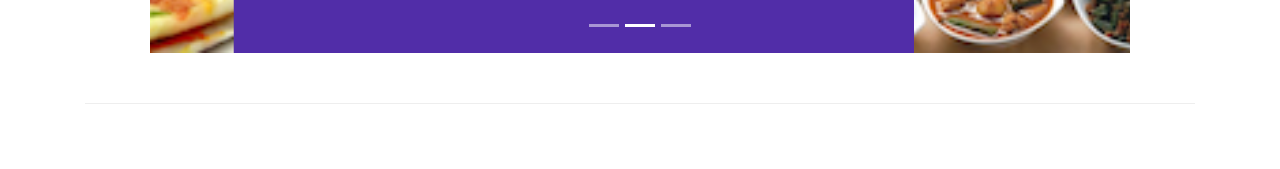
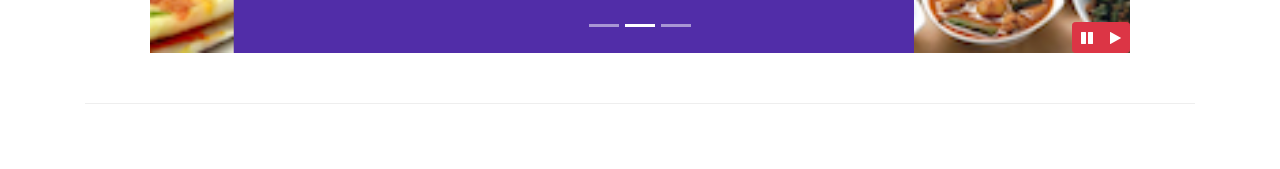
Before and after one commit to Hazem94/Front-End-UI, a website: page index.html in a window 1280 px wide. Shown: the part 631-800 px from the top of the page. Drawn offline with nearby package versions, Linux system fonts and the light colour scheme.

Commit message:
Bootstrap JQuery

```diff
--- a/css/styles.css
+++ b/css/styles.css
@@ -55,3 +55,9 @@ body{
 	top: 0;
 	left: 0;
 }
+
+#myCarouselButtons{
+	right: 0;
+	bottom: 0;
+	position: absolute;
+}
--- a/index.html
+++ b/index.html
@@ -197,6 +197,14 @@
                         <a href="#myCarousel" data-slide="next" class="carousel-control-next">
                             <div class="carousel-control-next-icon"></div>
                         </a>
+                        <div class="btn-group" id="myCarouselButtons">
+                            <button type="button" class="btn btn-danger btn-sm" id="carouselPause">
+                                <span class="fa fa-pause"></span>
+                            </button>
+                            <button type="button" class="btn btn-danger btn-sm" id="carouselPlay">
+                                <span class="fa fa-play"></span>
+                            </button>
+                        </div>
                     </div>
                 </div>
             </div>
@@ -295,6 +303,18 @@
     <script src="node_modules/jquery/dist/jquery.slim.min.js"></script>
     <script src="node_modules/popper.js/dist/umd/popper.min.js"></script>
     <script src="node_modules/bootstrap/dist/js/bootstrap.min.js"></script>
+   <script type="text/javascript">
+       $(document).ready(function() {
+           $('#myCarousel').carousel({interval:1000});
+           $('#carouselPause').click(function() {
+               $('#myCarousel').carousel('pause');
+           });
+           $('#carouselPlay').click(function(event) {
+               $('#myCarousel').carousel('cycle');
+           });
+
+       });
+   </script>
 </body>
 
 </html>
```
